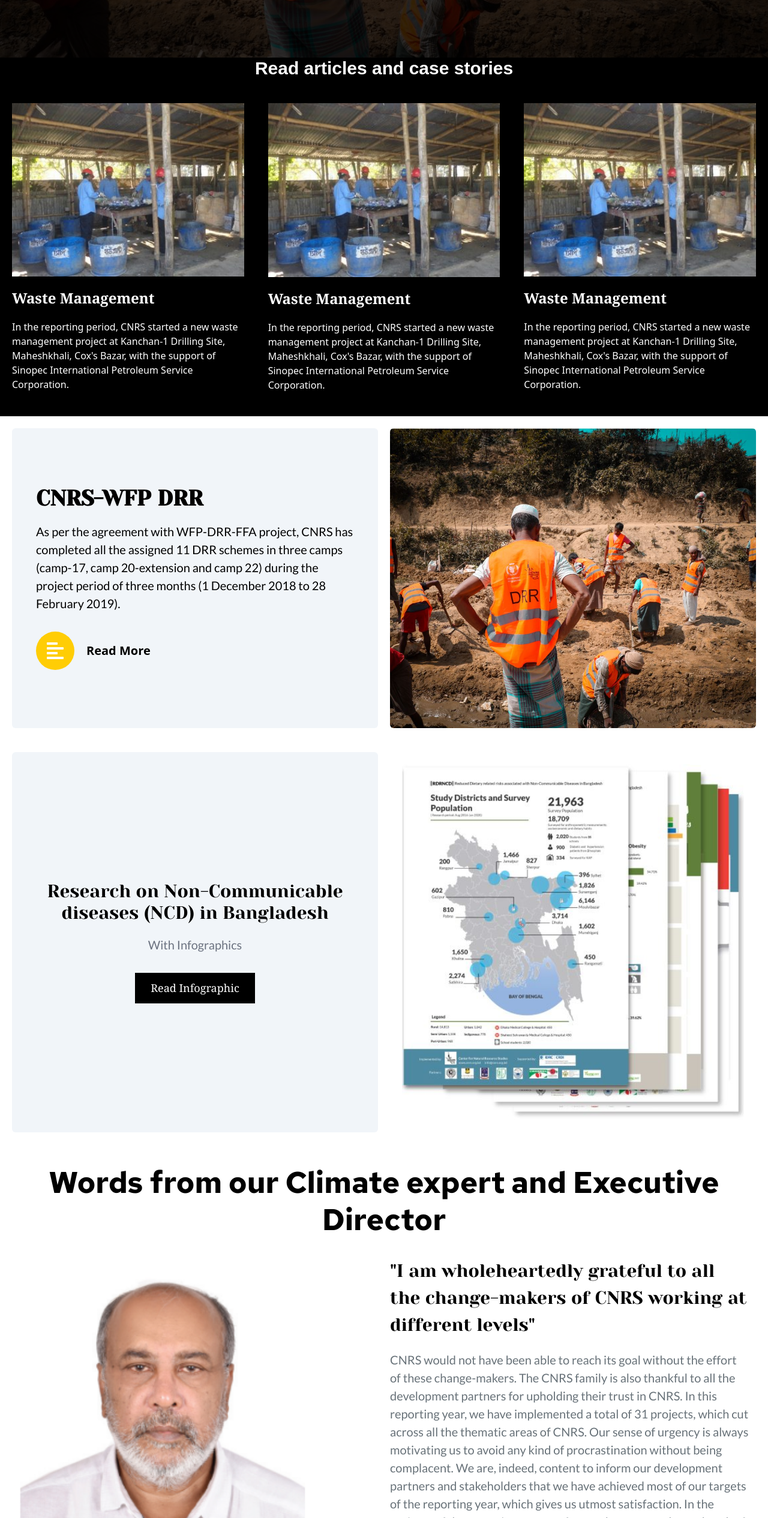
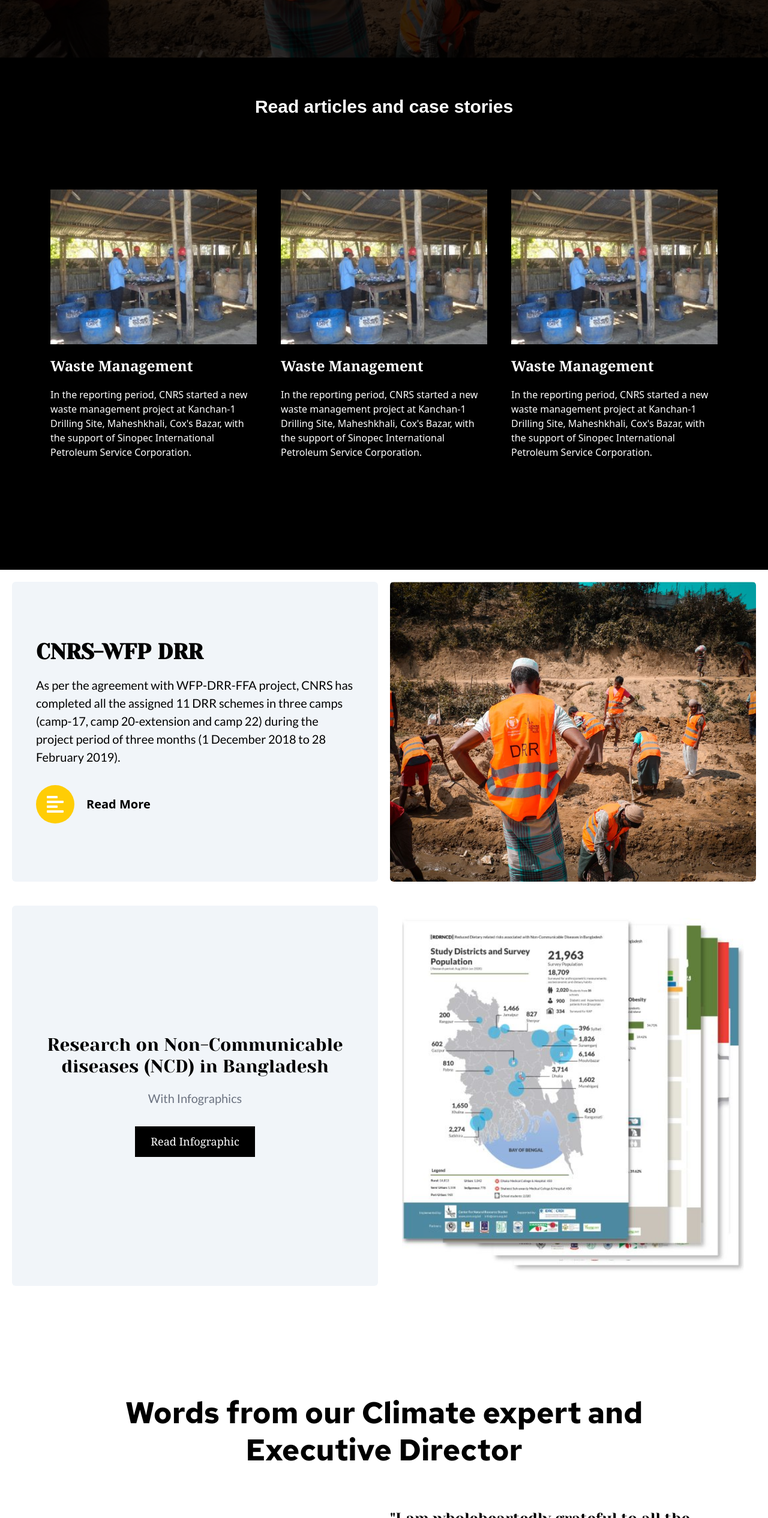
Before and after one commit to coderismail22/project-cnrs-client, a React (Vite) app: page / in a window 1280 px wide. Shown: the part 6415-8946 px from the top of the page at 60% size. Built offline with nearby package versions, Linux system fonts and the light colour scheme; a web font is replaced by a local one.

Commit message:
complete initial homepage

```diff
--- a/src/pages/Home/Articles/Articles.jsx
+++ b/src/pages/Home/Articles/Articles.jsx
@@ -2,11 +2,11 @@ import ArticleCard from "../../../components/ArticleCard/ArticleCard";
 
 const Articles = () => {
   return (
-    <div className="flex flex-col justify-center items-center bg-black text-white ">
+    <div className="flex flex-col justify-center items-center bg-black text-white py-16">
       <h1 className="font-palanquin text-3xl font-extrabold text-white">
         Read articles and case stories
       </h1>
-      <div className="grid grid-cols-1 md:grid-cols-2 lg:grid-cols-3 justify-center items-center">
+      <div className="grid grid-cols-1 md:grid-cols-2 lg:grid-cols-3 justify-center items-center px-16 my-20">
         <ArticleCard />
         <ArticleCard />
         <ArticleCard />
--- a/src/pages/Home/ExecutiveDirector/ExecutiveDirector.jsx
+++ b/src/pages/Home/ExecutiveDirector/ExecutiveDirector.jsx
@@ -1,15 +1,15 @@
 const ExecutiveDirector = () => {
   return (
-    <div className="p-5 md:p-8 ">
-      <h1 className="font-redhat font-extrabold text-[50px] leading-tight text-center mb-5 md:mb-8">
-        Words from our Climate expert and Executive Director
+    <div className="p-5 md:p-24 ">
+      <h1 className="font-redhat font-extrabold text-[50px] leading-tight text-center my-10 md:my-16">
+        Words from our Climate expert and  <br /> Executive Director
       </h1>
       <div className="grid gap-5  grid-cols-1 md:grid-cols-2 md:justify-center">
         <div>
           <img className="w-full md:w-[80%]" src="/src/assets/executive-director.png" alt="ED-Sir" />
         </div>
         <div>
-          <h1 className="font-yeseva text-[30px]">
+          <h1 className="font-yeseva text-[30px] md:text-[25px]">
             &quot;I am wholeheartedly grateful to all the change-makers of CNRS
             working at different levels&quot;
           </h1>
--- a/src/pages/SharedPages/Footer/Footer.jsx
+++ b/src/pages/SharedPages/Footer/Footer.jsx
@@ -1,9 +1,9 @@
 const Footer = () => {
   return (
-    <div className="p-10 md:p-15 lg:p-20">
+    <div className="p-10 md:p-15 lg:p-20 bg-[#111518] ">
       <div className="lg:flex gap-10 justify-between">
         <div className="max-w-[1100px] mb-10">
-          <h1 className="font-bold text-xl">
+          <h1 className="font-bold text-xl text-[#EDEFF2] mb-[36px]">
             Center for Natural Resource Studies (CNRS)
           </h1>
           <div>
@@ -14,7 +14,7 @@ const Footer = () => {
                 className="float-left w-16 h-16 mr-4"
               />
             </p>
-            <p>
+            <p className="text-[#687279]">
               CNRS is one of the most recognized pro-environmental national NGOs
               in Bangladesh. It was conceptualized in 1993, from Bangladesh
               Flood Action Plan (FAP16) Environmental Study; and the formal
@@ -29,7 +29,7 @@ const Footer = () => {
             </p>
           </div>
         </div>
-        <div className="min-w-56">
+        <div className="min-w-56 text-[#687279]">
           <h1 className="font-bold">Our Office Address:</h1>
           <p>
             House 13, Level 4-6, <br />
@@ -39,7 +39,10 @@ const Footer = () => {
           <p className="mt-10">Tel: 880-2-222274127-8</p>
         </div>
       </div>
-      <h1 className="flex-1 mt-5">Copyright © 2024 CNRS | Developed by CNRS</h1>
+      <hr className="mt-5"/>
+      <h1 className="flex-1 mt-5 text-[#687279] " >
+        Copyright © 2024 CNRS | Developed by CNRS
+      </h1>
     </div>
   );
 };
```
